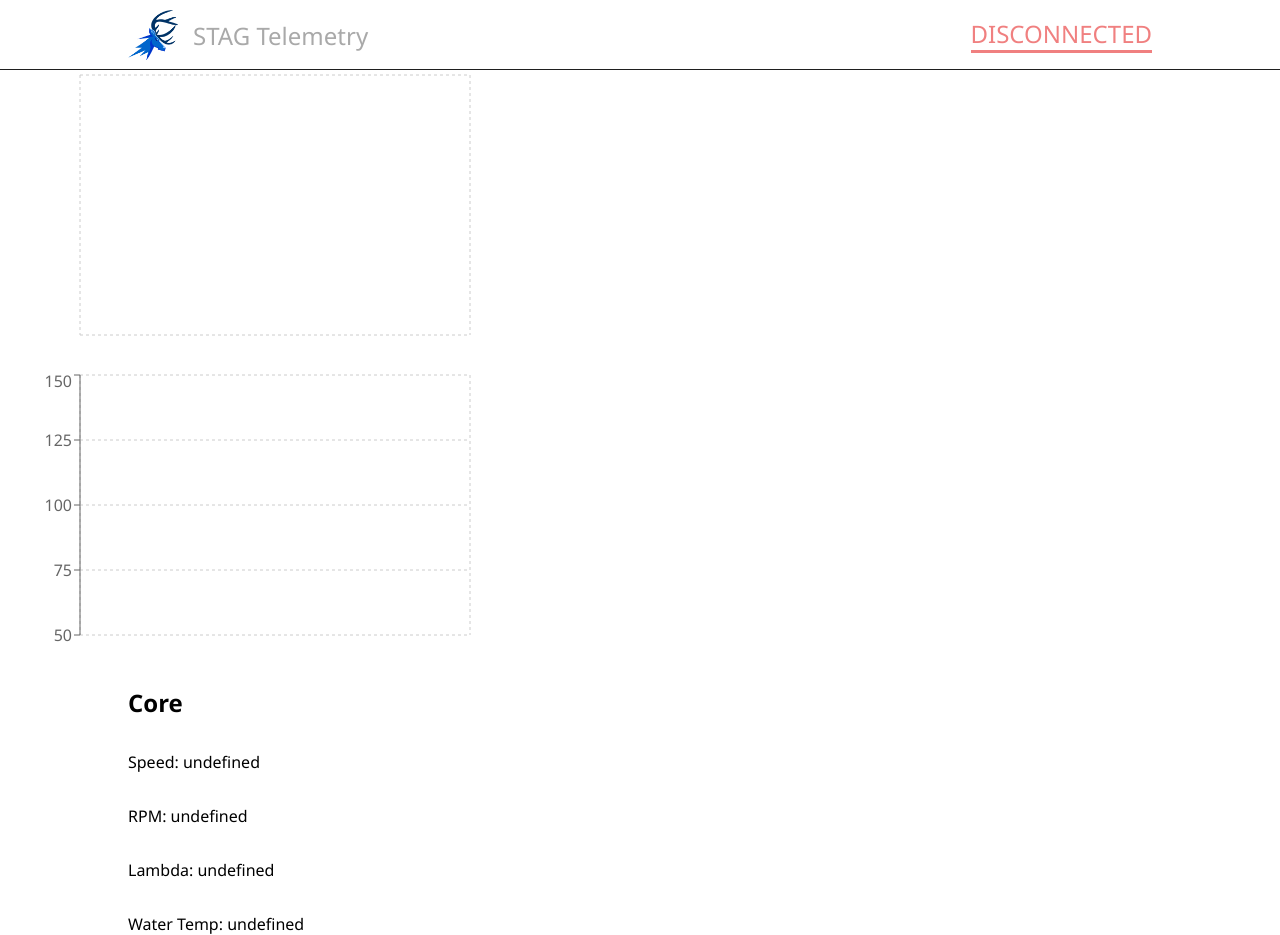
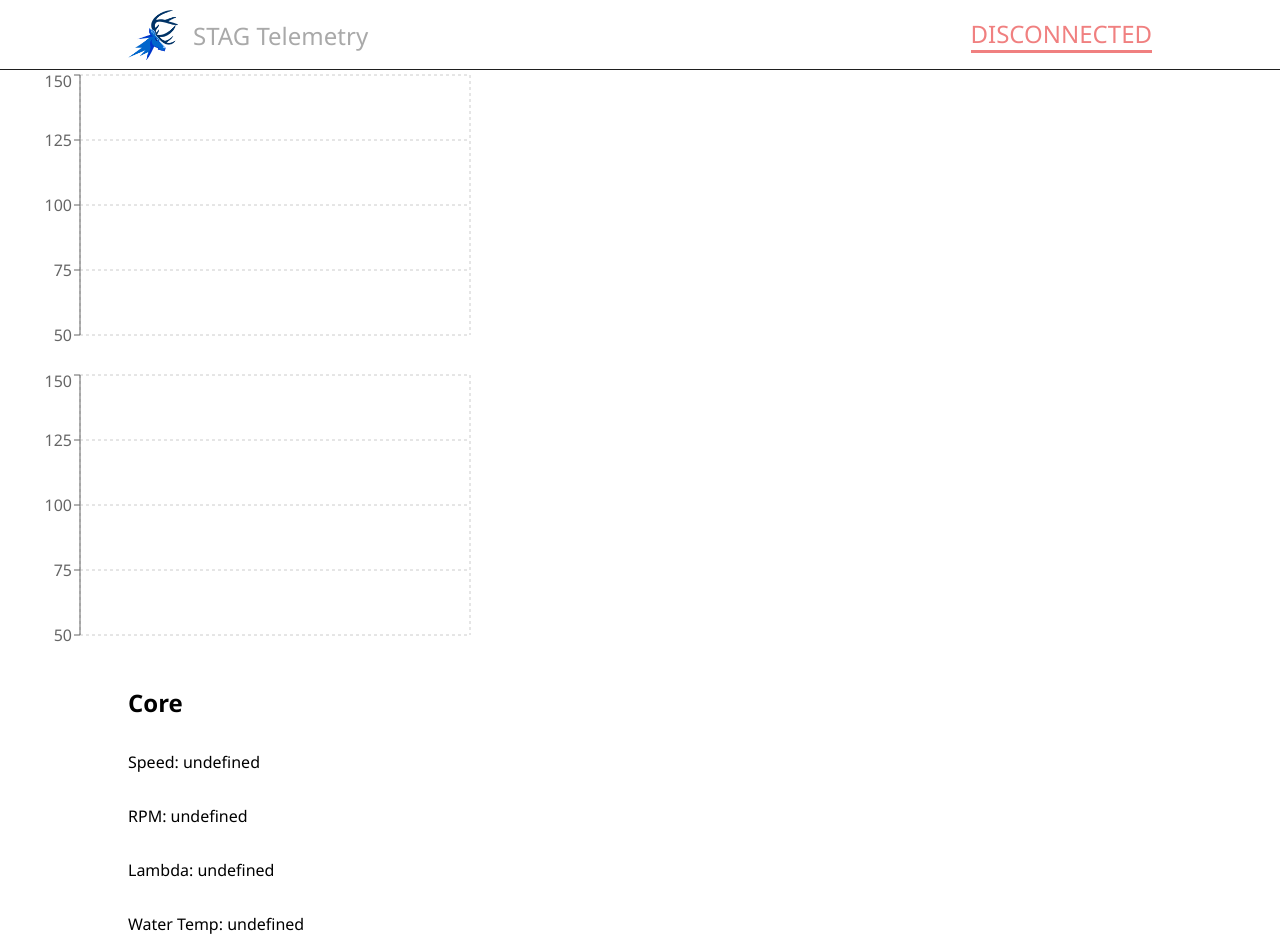
Before and after one commit to sufst/wireless-telemetry-gui, a React app in the folder app/: page / in a window 1280 px wide. Built offline with nearby package versions, Linux system fonts and the light colour scheme; no server answers; the HTML template or start-up script is replaced by a standard one.

Commit message:
Refactored graph to its own component

```diff
--- a/app/src/components/App.js
+++ b/app/src/components/App.js
@@ -10,6 +10,7 @@ import { parseServerData } from '../config/server'
 
 // Component Imports
 import Header from './Header'
+import LineGraph from './LineGraph'
 
 const socket = new WebSocket(`ws://${HOST}:${PORT}/`)
 
@@ -111,46 +112,11 @@ class App extends Component {
 	render() {
 		const conStatus = this.state.connection_status;
 		const core = this.state.data.core
-		console.log('Reloading');
 		return (
 			<div>
 				<Header conStatus={conStatus}/>
-				<LineChart
-					width={500}
-					height={300}
-					data={core.rpm.reverse()}
-					margin={{
-						top: 5,
-						right: 30,
-						left: 20,
-						bottom: 5,
-					}}
-					>
-					<CartesianGrid strokeDasharray="3 3" />
-					<XAxis dataKey="time" />
-					<YAxis />
-					<Tooltip />
-					{/* <Legend /> */}
-					<Line type="monotone" dataKey="value" stroke="#82ca9d" />
-        		</LineChart>
-				<LineChart
-					width={500}
-					height={300}
-					data={core.water_temp_c.reverse()}
-					margin={{
-						top: 5,
-						right: 30,
-						left: 20,
-						bottom: 5,
-					}}
-					>
-					<CartesianGrid strokeDasharray="3 3" />
-					<XAxis  dataKey="time" />
-					<YAxis   domain={[50, 150]}/>
-					<Tooltip />
-					{/* <Legend /> */}
-					<Line isAnimationActive={false} type="monotone" name="Water Temp" dataKey="value" stroke="#82ca9d" />
-        		</LineChart>
+				<LineGraph data={core.rpm} animated={false} />
+				<LineGraph data={core.water_temp_c} animated={false} />
 				<div className='container'>
 					<h2>Core</h2>
 					<p className='state'>{'Speed: ' + core.speed_kph[0]?.value}</p>
--- /dev/null
+++ b/app/src/components/LineGraph.js
@@ -0,0 +1,25 @@
+import React from 'react'
+
+import { LineChart, Line, XAxis, YAxis, CartesianGrid, Tooltip, Legend, ResponsiveContainer } from 'recharts';
+
+export default function LineGraph( { data, animated } ) {
+    return (
+        <LineChart
+			width={500}
+			height={300}
+			data={data.reverse()}
+            margin={{
+                top: 5,
+                right: 30,
+                left: 20,
+                bottom: 5,
+            }}
+        >
+            <CartesianGrid strokeDasharray="3 3" />
+            <XAxis dataKey="time" />
+            <YAxis  domain={[50, 150]} />
+            <Tooltip />
+            <Line isAnimationActive={animated} type="monotone" dataKey="value" stroke="#82ca9d" />
+        </LineChart>
+    )
+}
```
